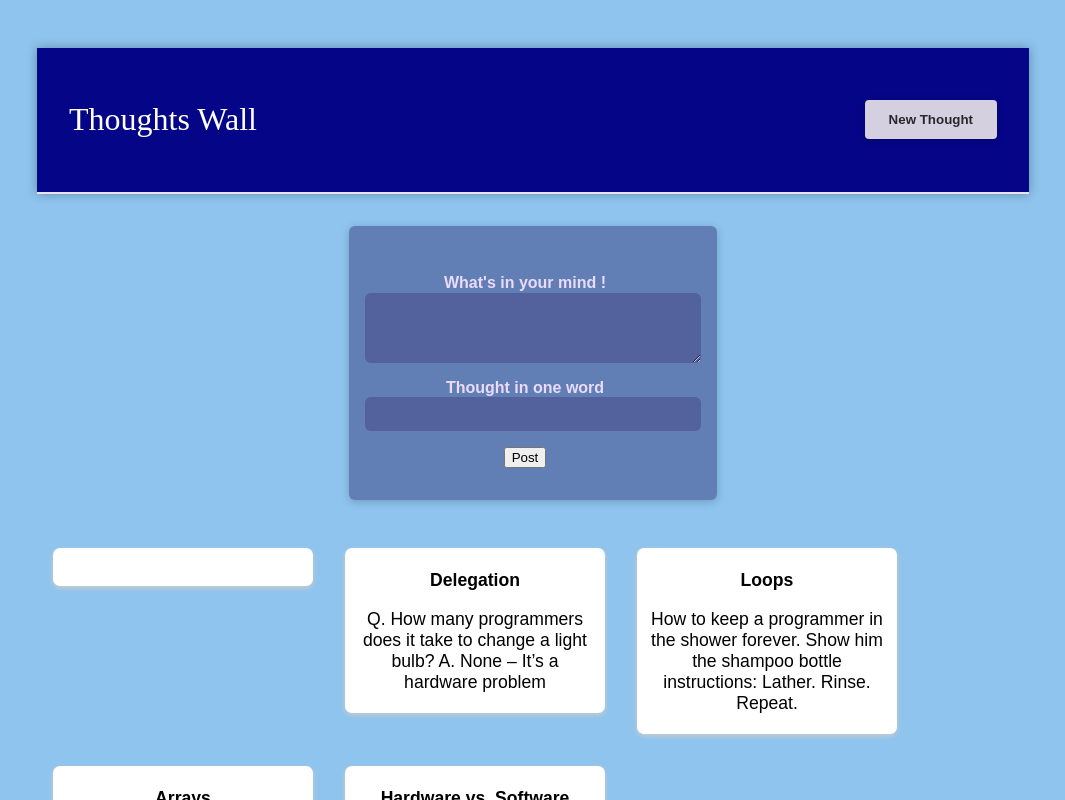
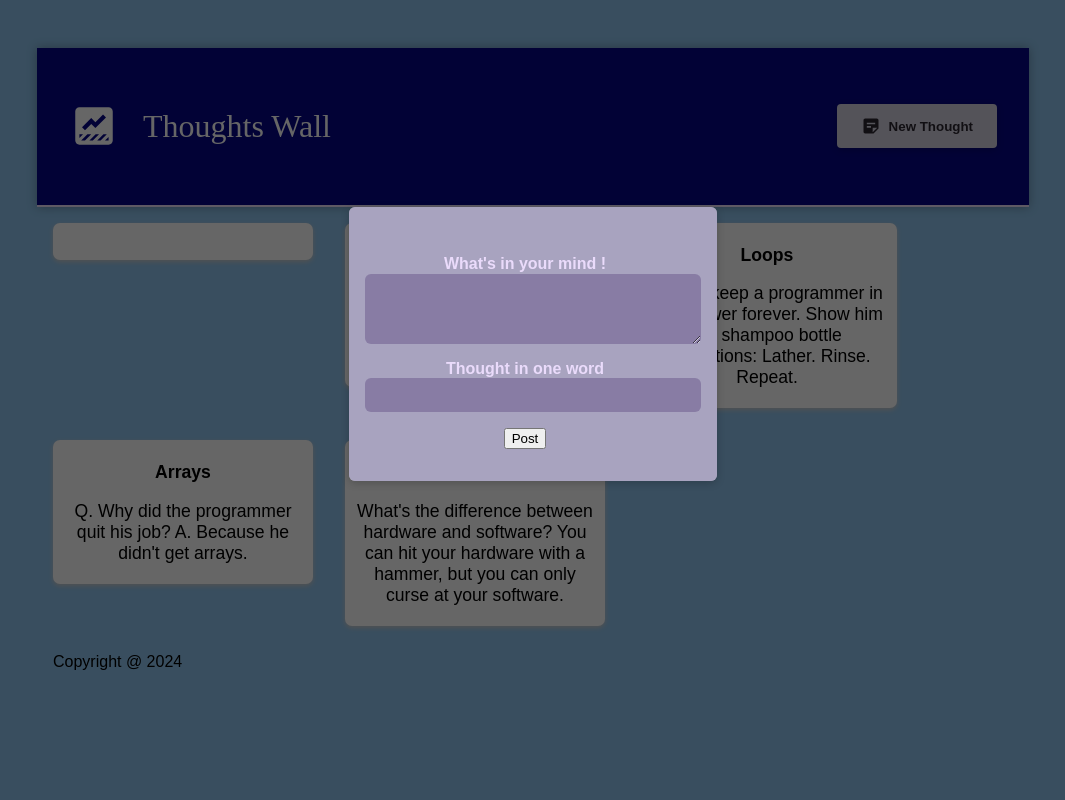
Before and after one commit to fenilaphilip/Thoughts-Wall, a React (Vite) app: page / in a window 1280 px wide. Both pictures are taken after a click on the button "New Thought". Shown: the top 800 px of the page, without its empty margins (107-1172 px from the left). Built offline with nearby package versions, Linux system fonts and the light colour scheme; a web font is replaced by a local one.

Commit message:
Posting page is  displaying

```diff
--- a/package.json
+++ b/package.json
@@ -11,7 +11,8 @@
   },
   "dependencies": {
     "react": "^18.2.0",
-    "react-dom": "^18.2.0"
+    "react-dom": "^18.2.0",
+    "react-icons": "^5.0.1"
   },
   "devDependencies": {
     "@types/react": "^18.2.64",
--- a/src/components/App.jsx
+++ b/src/components/App.jsx
@@ -1,3 +1,4 @@
+import { useState } from "react";
 import Header from './Header';
 import Footer from './Footer';
 import PostList from './PostList';
@@ -6,10 +7,19 @@ import styles from "./App.module.css";
 
 
 function App() {
+    const [viewPostingWindow, setViewPostingWindow] = useState(false);
+    function hideAndShow() {
+        setViewPostingWindow(preValue => {
+            return !preValue;
+        })
+    }
+
     return (
         <div className={styles.body}>
-            <Header />
-            <PostList />
+            <Header postingWindow={hideAndShow} />
+            <main>
+                <PostList showPostingWindow={viewPostingWindow} hidePostingWindow={hideAndShow} />
+            </main>
             <Footer />
         </div>
     );
--- a/src/components/Header.jsx
+++ b/src/components/Header.jsx
@@ -1,11 +1,21 @@
+import { MdDataThresholding, MdStickyNote2 } from 'react-icons/md';
+
 import styles from "./Header.module.css"
 
+function Header({ postingWindow }) {
 
-function Header() {
     return (
         <header className={styles.header}>
-            <h1 className={styles.name}>Thoughts Wall</h1>
-            <button className={styles.newpost}>New Thought</button>
+            <h1 className={styles.name}>
+                <MdDataThresholding size={50} />
+                Thoughts Wall
+            </h1>
+            <button
+                className={styles.newpost}
+                onClick={postingWindow}>
+                <MdStickyNote2 size={20} />
+                New Thought
+            </button>
         </header>
     );
 }
--- /dev/null
+++ b/src/components/Modal.jsx
@@ -0,0 +1,17 @@
+import styles from "./Modal.module.css";
+
+function Modal({ children, view }) {
+
+
+    return (
+        <>
+            <div className={styles.backdrop} onClick={view} />
+            <dialog open={true} className={styles.modal}>
+                {children}
+            </dialog>
+
+        </>
+    );
+}
+
+export default Modal;
--- /dev/null
+++ b/src/components/Modal.module.css
@@ -0,0 +1,18 @@
+.backdrop {
+    position: fixed;
+    top: 0;
+    left: 0;
+    width: 100%;
+    height: 100vh;
+    background-color: rgba(0, 0, 0, 0.6);
+    z-index: 1;
+}
+
+.modal {
+    border: none;
+    border-radius: 6px;
+    box-shadow: 0 2px 8px rgba(0, 0, 0, 0.2);
+    padding: 0;
+    overflow: hidden;
+    z-index: 1;
+}
--- a/src/components/NewPost.jsx
+++ b/src/components/NewPost.jsx
@@ -1,7 +1,7 @@
 
 import styles from "./NewPost.module.css";
 
-function NewPost({ content, setContent }) {
+function NewPost({ content, setContent, hide }) {
 
     function handleOnChange(event) {
         event.preventDefault();
@@ -19,7 +19,7 @@ function NewPost({ content, setContent }) {
             }
         });
 
-        console.log(content)
+        // console.log(content);
     }
 
 
--- a/src/components/NewPost.module.css
+++ b/src/components/NewPost.module.css
@@ -3,9 +3,9 @@
     padding: 2rem;
     padding-left: 1rem;
     width: 20rem;
-    margin: 2rem auto;
+    /* margin: 2rem auto;
     border-radius: 6px;
-    box-shadow: 0 2px 8px rgba(0, 0, 0, 0.2);
+    box-shadow: 0 2px 8px rgba(0, 0, 0, 0.2); */
 }
 
 .newpost label {
--- a/src/components/PostList.jsx
+++ b/src/components/PostList.jsx
@@ -1,9 +1,10 @@
 import { useState } from "react";
 import NewPost from "./NewPost";
 import Post from "./Post";
+import Modal from "./Modal.jsx";
 import notes from '../notes.js';
 
-function PostList() {
+function PostList({ showPostingWindow, hidePostingWindow }) {
     const [content, setContent] = useState({
         body: "",
         caption: ""
@@ -11,7 +12,12 @@ function PostList() {
 
     return (
         <>
-            <NewPost content={content} setContent={setContent} />
+            {showPostingWindow ?
+                <Modal view={hidePostingWindow}>
+                    <NewPost content={content} setContent={setContent} />
+                </Modal>
+                : null}
+
             <Post title={content.caption} body={content.body} />
             {notes.map((note) => {
                 return (
```
Also changed, not shown: 1 other file (tests, documents, lock files or other folders).
